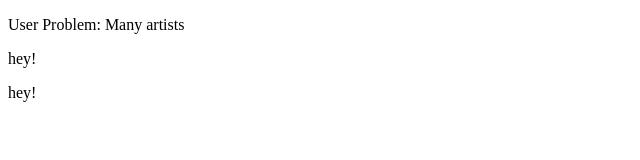
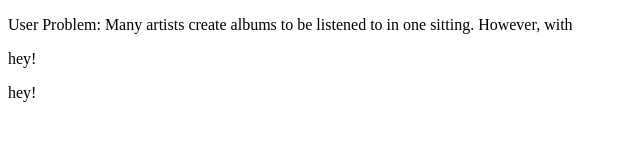
Before and after one commit to xdevore/first-site, a plain HTML site: page index.html in a window 1280 px wide. Shown: the whole page, without its empty margins (0-640 px from the left). Drawn offline with Linux system fonts and the light colour scheme.

Commit message:
Update index.html

```diff
--- a/index.html
+++ b/index.html
@@ -1,7 +1,7 @@
 <!DOCTYPE html>
 <html>
 <body>
-<p>User Problem: Many artists </p>
+<p>User Problem: Many artists create albums to be listened to in one sitting. However, with </p>
 <p>hey!</p>
 <p>hey!</p>
 </body>
```
